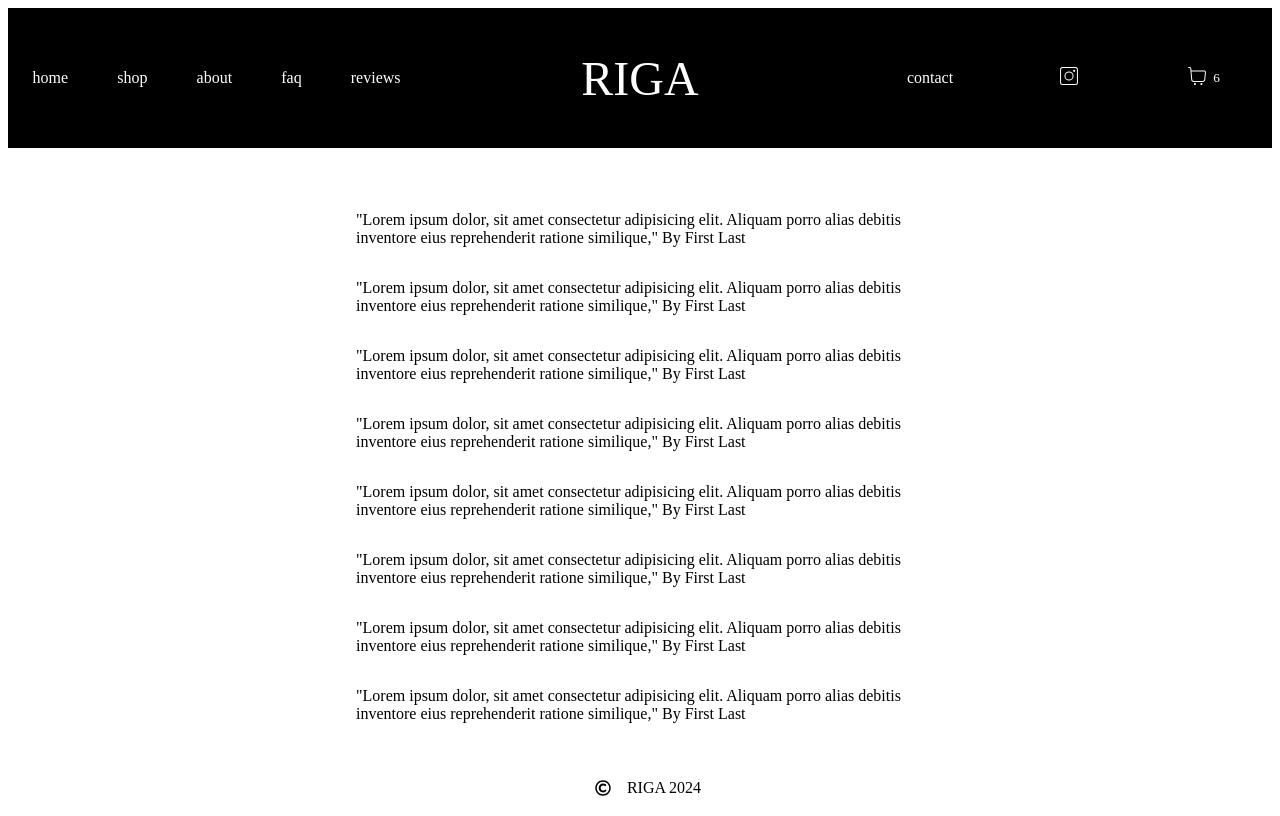
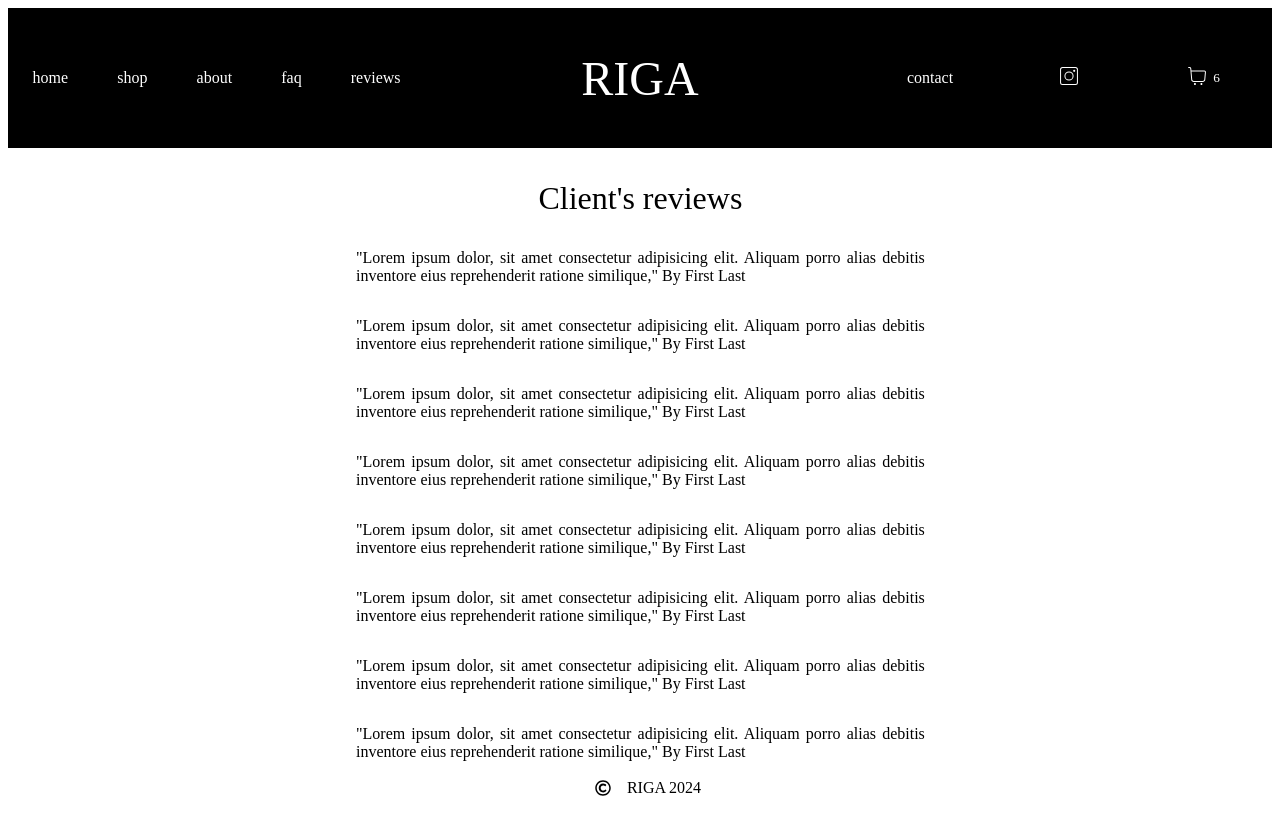
Before and after one commit to Manuelhhinojosa/MariselaShopClient, a React (Create React App) app: page /reviews in a window 1280 px wide. Built offline with nearby package versions, Linux system fonts and the light colour scheme; a web font is replaced by a local one.

Commit message:
added header to Reviews component

```diff
--- a/src/components/pageComponents/ReviewsPage/ReviewsPage.css
+++ b/src/components/pageComponents/ReviewsPage/ReviewsPage.css
@@ -5,16 +5,21 @@
   align-items: center;
 }
 .reviewsPageContainer div {
-  height: 90%;
+  height: 100%;
   width: 50%;
   overflow: hidden;
   overflow-y: scroll;
+}
+.reviewsPageContainer div div:nth-child(1) {
+  font-size: 2rem;
+  text-align: center;
 }
 .reviewsPageContainer div div {
   height: auto;
   width: 90%;
   margin: 2rem;
   font-weight: 300;
+  text-align: justify;
 }
 
 .reviewsContainer::-webkit-scrollbar {
--- a/src/components/pageComponents/ReviewsPage/ReviewsPage.jsx
+++ b/src/components/pageComponents/ReviewsPage/ReviewsPage.jsx
@@ -10,6 +10,7 @@ export const ReviewsPage = () => {
   return (
     <div className="reviewsPageContainer">
       <div className="reviewsContainer">
+        <div>Client's reviews</div>
         {reviews.reviews.map((el, i) => (
           <div key={i}>
             "{el.review}" By {el.author}
--- a/src/components/pageComponents/ReviewsPage/ReviewsPage.scss
+++ b/src/components/pageComponents/ReviewsPage/ReviewsPage.scss
@@ -7,16 +7,22 @@
   align-items: $center;
 
   div {
-    height: 90%;
+    height: $hundredPer;
     width: 50%;
     overflow: hidden;
     overflow-y: scroll;
+
+    div:nth-child(1) {
+      font-size: 2rem;
+      text-align: center;
+    }
 
     div {
       height: auto;
       width: 90%;
       margin: 2rem;
       font-weight: 300;
+      text-align: justify;
     }
   }
 }
```
Also changed, not shown: 1 other file (tests, documents, lock files or other folders).
